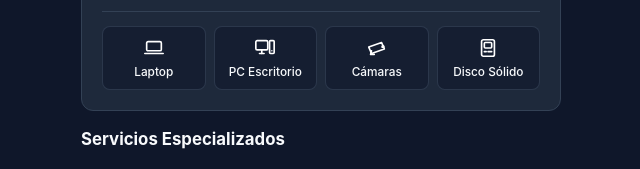
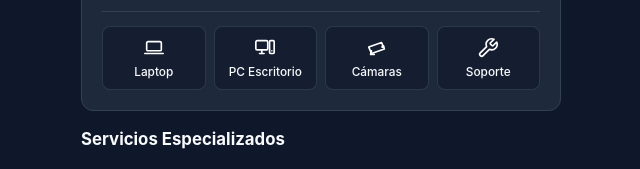
Before and after one commit to jupaezur/microsite-support-it, a plain HTML site: page index.html in a window 1280 px wide. Shown: the part 232-401 px from the top of the page, 319-959 px from the left. Drawn offline with Linux system fonts and the light colour scheme.

Commit message:
Add files via upload

```diff
--- a/index.html
+++ b/index.html
@@ -57,12 +57,9 @@
 
         <div class="icon-chip">
           <svg class="icon-white" viewBox="0 0 24 24" fill="none" stroke="currentColor" stroke-width="1.8" stroke-linecap="round" stroke-linejoin="round" aria-hidden="true">
-            <rect x="5" y="3" width="14" height="18" rx="2"></rect>
-            <rect x="8" y="6" width="8" height="6" rx="1"></rect>
-            <path d="M8 16h2"></path>
-            <path d="M12 16h4"></path>
+            <path d="M14.7 6.3a1 1 0 0 0 0 1.4l1.6 1.6a1 1 0 0 0 1.4 0l3.77-3.77a6 6 0 0 1-7.94 7.94l-6.91 6.91a2.12 2.12 0 0 1-3-3l6.91-6.91a6 6 0 0 1 7.94-7.94l-3.76 3.76z"></path>
           </svg>
-          <span>Disco Sólido</span>
+          <span>Soporte</span>
         </div>
       </div>
     </header>
```
